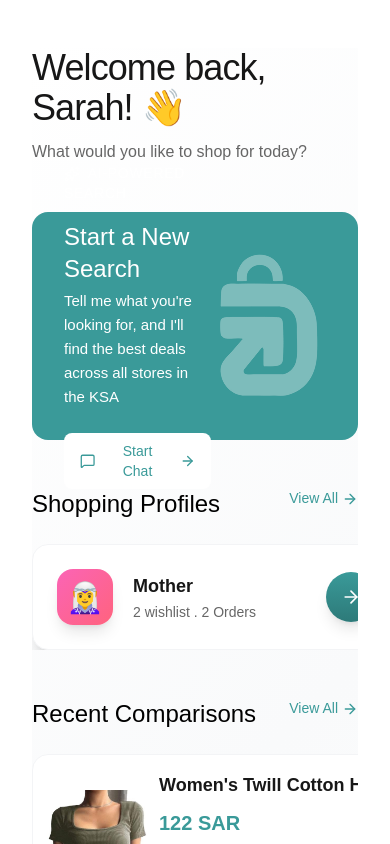
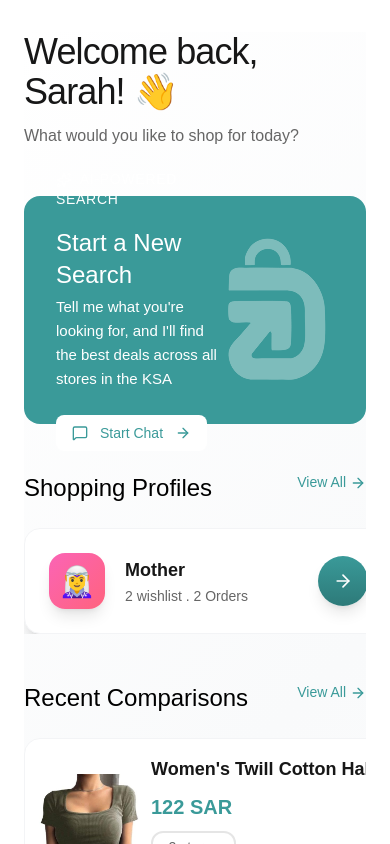
Before and after one commit to Trendlix/drooby, a Next.js app: page /en in a window 390 px wide. Shown: the top 844 px of the page. Built offline with nearby package versions, Linux system fonts and the light colour scheme.

Commit message:
edited for responsive in home page

```diff
--- a/app/[locale]/page.tsx
+++ b/app/[locale]/page.tsx
@@ -6,7 +6,7 @@ import ShoppingProfiles from "../shared/components/home/ShoppingProfiles";
 
 const Page = () => {
 	return (
-		<section className="px-8 py-12 h-full w-full max-w-375 mx-auto">
+		<section className="px-6 py-8 md:px-8 md:py-12 h-full w-full">
 			<div
 				className="flex flex-col gap-y-12"
 				style={{
```
